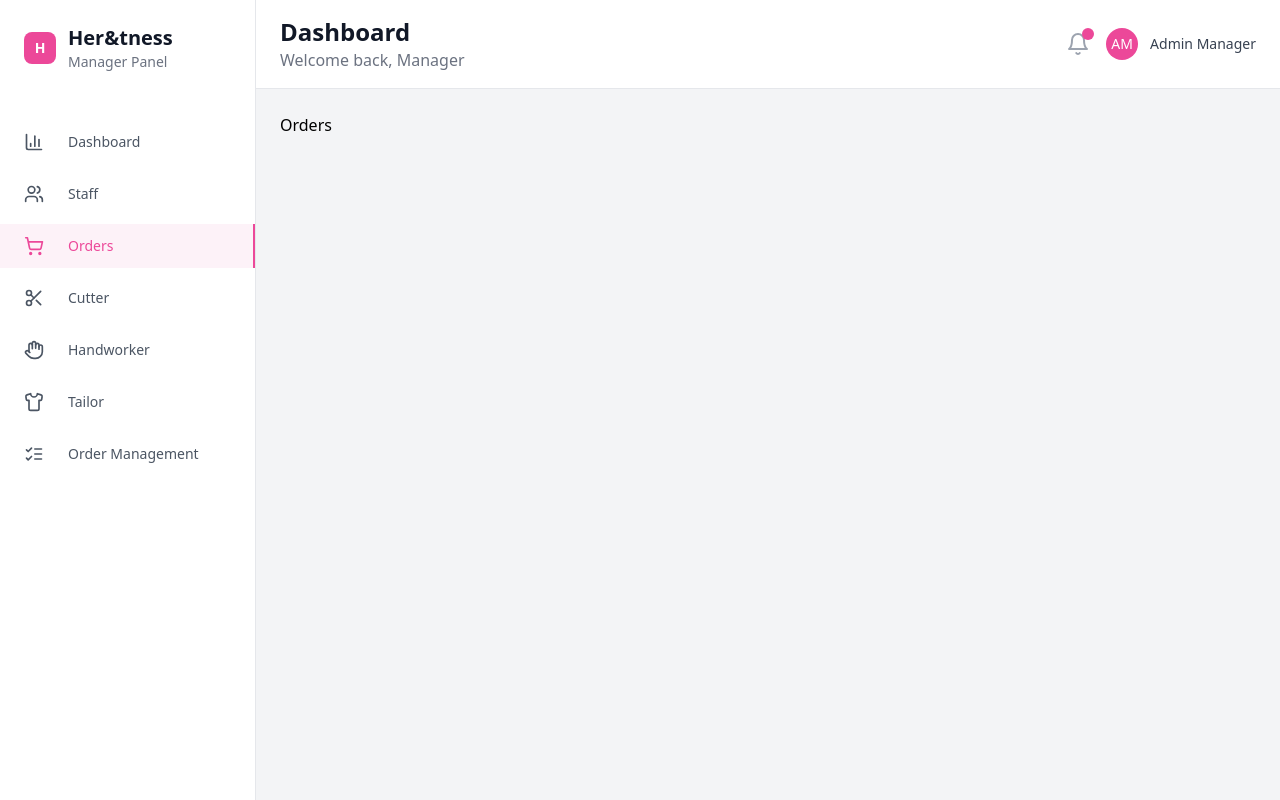
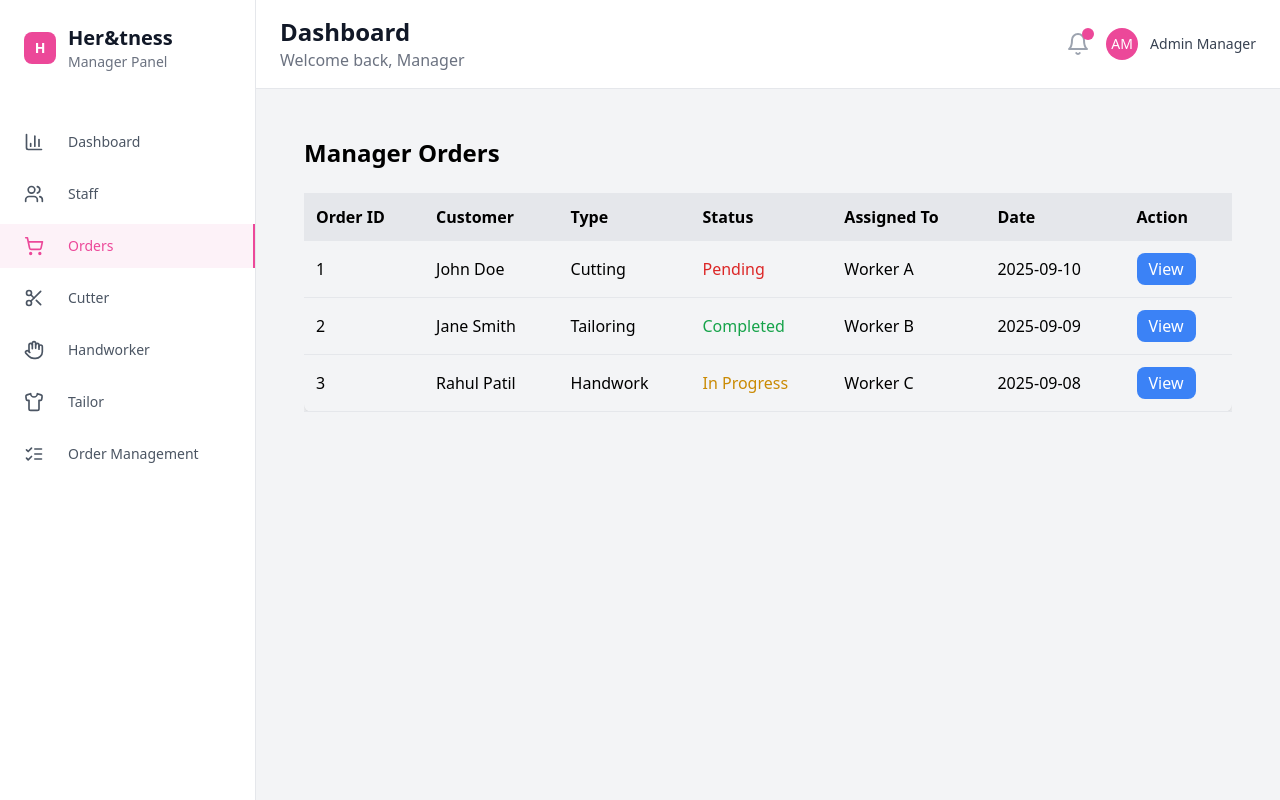
Before and after one commit to codewinx/cw1, a React (Vite) app in the folder cw1client/: page /manager/orders in a window 1280 px wide. Built offline with nearby package versions, Linux system fonts and the light colour scheme.

Commit message:
managerfrontend
sp

```diff
--- a/cw1client/src/pages/manager/ManagerOrders.jsx
+++ b/cw1client/src/pages/manager/ManagerOrders.jsx
@@ -1,11 +1,82 @@
-import React from 'react'
+import React from "react";
 
 const ManagerOrders = () => {
+  // Dummy data for now – later you can fetch from backend API
+  const orders = [
+    {
+      id: 1,
+      customer: "John Doe",
+      type: "Cutting",
+      status: "Pending",
+      assignedTo: "Worker A",
+      date: "2025-09-10",
+    },
+    {
+      id: 2,
+      customer: "Jane Smith",
+      type: "Tailoring",
+      status: "Completed",
+      assignedTo: "Worker B",
+      date: "2025-09-09",
+    },
+    {
+      id: 3,
+      customer: "Rahul Patil",
+      type: "Handwork",
+      status: "In Progress",
+      assignedTo: "Worker C",
+      date: "2025-09-08",
+    },
+  ];
+
   return (
-    <div>
-      Orders
+    <div className="p-6">
+      <h1 className="text-2xl font-bold mb-6">Manager Orders</h1>
+
+      <div className="overflow-x-auto">
+        <table className="w-full border-collapse rounded-lg shadow-md">
+          <thead>
+            <tr className="bg-gray-200 text-left">
+              <th className="p-3">Order ID</th>
+              <th className="p-3">Customer</th>
+              <th className="p-3">Type</th>
+              <th className="p-3">Status</th>
+              <th className="p-3">Assigned To</th>
+              <th className="p-3">Date</th>
+              <th className="p-3">Action</th>
+            </tr>
+          </thead>
+          <tbody>
+            {orders.map((order) => (
+              <tr key={order.id} className="border-b hover:bg-gray-50">
+                <td className="p-3">{order.id}</td>
+                <td className="p-3">{order.customer}</td>
+                <td className="p-3">{order.type}</td>
+                <td
+                  className={`p-3 font-medium ${
+                    order.status === "Completed"
+                      ? "text-green-600"
+                      : order.status === "Pending"
+                      ? "text-red-600"
+                      : "text-yellow-600"
+                  }`}
+                >
+                  {order.status}
+                </td>
+                <td className="p-3">{order.assignedTo}</td>
+                <td className="p-3">{order.date}</td>
+                <td className="p-3">
+                  <button className="px-3 py-1 bg-blue-500 text-white rounded-lg hover:bg-blue-600">
+                    View
+                  </button>
+                </td>
+              </tr>
+            ))}
+          </tbody>
+        </table>
+      </div>
     </div>
-  )
-}
+  );
+};
 
-export default ManagerOrders
+export default ManagerOrders;
--- a/cw1client/src/pages/manager/ManagerStaff.jsx
+++ b/cw1client/src/pages/manager/ManagerStaff.jsx
@@ -1,11 +1,78 @@
-import React from 'react'
+import React from "react";
 
 const ManagerStaff = () => {
+  // Dummy data for now – later connect with backend API
+  const staffList = [
+    {
+      id: 1,
+      name: "Amit Sharma",
+      role: "Cutter",
+      status: "Available",
+      assignedOrders: 3,
+    },
+    {
+      id: 2,
+      name: "Sneha Patil",
+      role: "Tailor",
+      status: "Busy",
+      assignedOrders: 5,
+    },
+    {
+      id: 3,
+      name: "Ravi Kumar",
+      role: "Handworker",
+      status: "Available",
+      assignedOrders: 1,
+    },
+  ];
+
   return (
-    <div>
+    <div className="p-6">
+      <h1 className="text-2xl font-bold mb-6">Manager Staff</h1>
 
+      <div className="overflow-x-auto">
+        <table className="w-full border-collapse rounded-lg shadow-md">
+          <thead>
+            <tr className="bg-gray-200 text-left">
+              <th className="p-3">Staff ID</th>
+              <th className="p-3">Name</th>
+              <th className="p-3">Role</th>
+              <th className="p-3">Status</th>
+              <th className="p-3">Assigned Orders</th>
+              <th className="p-3">Action</th>
+            </tr>
+          </thead>
+          <tbody>
+            {staffList.map((staff) => (
+              <tr key={staff.id} className="border-b hover:bg-gray-50">
+                <td className="p-3">{staff.id}</td>
+                <td className="p-3">{staff.name}</td>
+                <td className="p-3">{staff.role}</td>
+                <td
+                  className={`p-3 font-medium ${
+                    staff.status === "Available"
+                      ? "text-green-600"
+                      : "text-red-600"
+                  }`}
+                >
+                  {staff.status}
+                </td>
+                <td className="p-3">{staff.assignedOrders}</td>
+                <td className="p-3">
+                  <button className="px-3 py-1 bg-blue-500 text-white rounded-lg hover:bg-blue-600">
+                    View
+                  </button>
+                  <button className="ml-2 px-3 py-1 bg-green-500 text-white rounded-lg hover:bg-green-600">
+                    Assign
+                  </button>
+                </td>
+              </tr>
+            ))}
+          </tbody>
+        </table>
+      </div>
     </div>
-  )
-}
+  );
+};
 
-export default ManagerStaff
+export default ManagerStaff;
```
